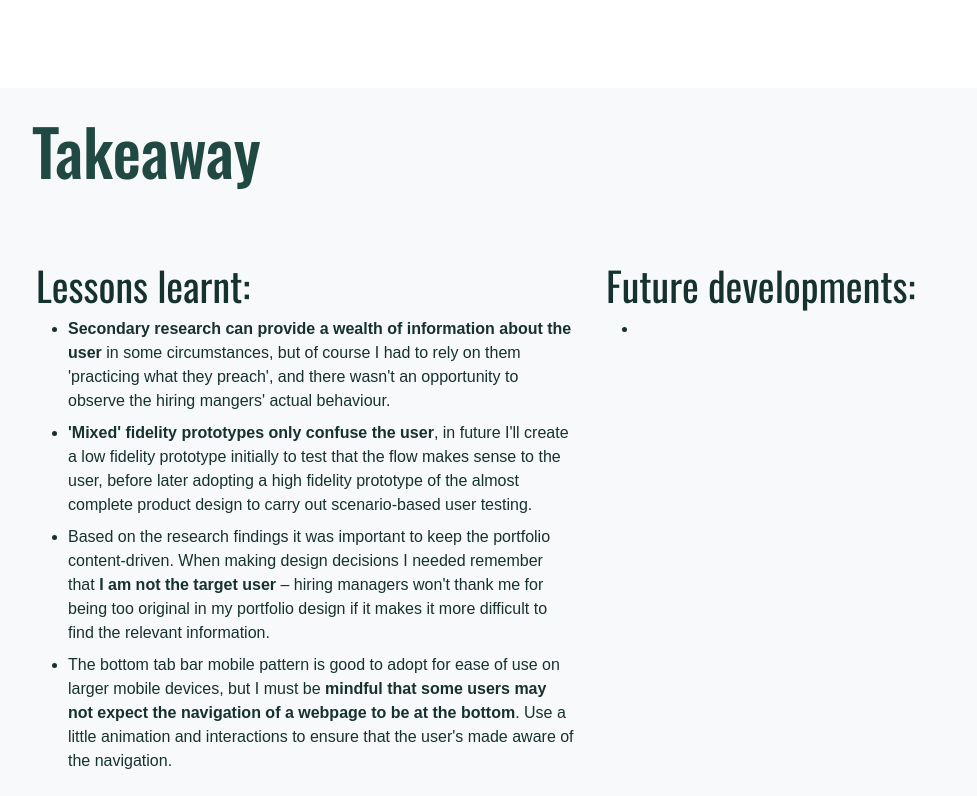
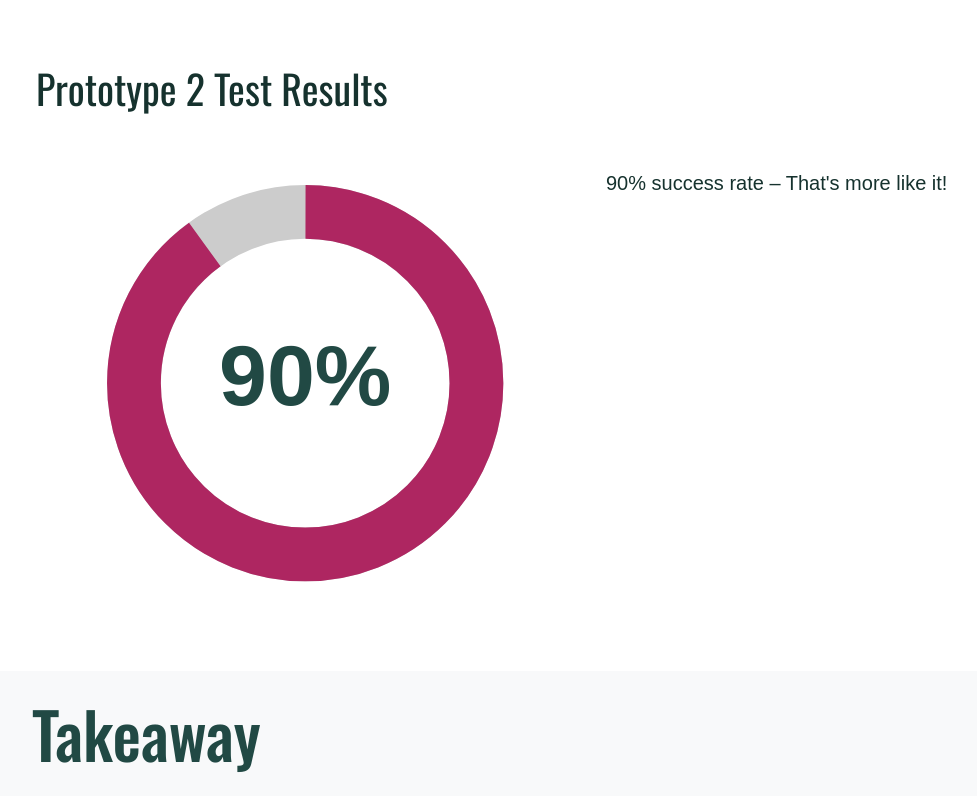
Before and after one commit to HuwTJones/bootstrap-5-sass, a website: page case-study-portfolio-1.html in a window 1280 px wide. Shown: the part 8190-8986 px from the top of the page, without its empty margins (50-1027 px from the left). Drawn offline with nearby package versions, Linux system fonts and the light colour scheme.

Commit message:
Added second donut chart

```diff
--- a/case-study-portfolio-1.html
+++ b/case-study-portfolio-1.html
@@ -885,7 +885,7 @@
                   stroke-width="5"
                 ></circle>
                 <circle
-                  class="donut-segment"
+                  class="donut-segment donut-segment-1"
                   cx="20"
                   cy="20"
                   r="15.91549430918954"
@@ -908,6 +908,50 @@
             <p class="lead">
               62.5% success rate &ndash; clearly room for improvement!
             </p>
+          </div>
+          <div class="col-12 px-3 my-4">
+            <h3>Prototype 2 Test Results</h3>
+          </div>
+          <div class="col-lg-6 px-3 my-4">
+            <div class="donut-chart">
+              <svg width="100%" height="100%" viewBox="0 0 40 40" class="donut">
+                <circle
+                  class="donut-hole"
+                  cx="20"
+                  cy="20"
+                  r="15.91549430918954"
+                  fill="#fff"
+                ></circle>
+                <circle
+                  class="donut-ring"
+                  cx="20"
+                  cy="20"
+                  r="15.91549430918954"
+                  fill="transparent"
+                  stroke-width="5"
+                ></circle>
+                <circle
+                  class="donut-segment donut-segment-2"
+                  cx="20"
+                  cy="20"
+                  r="15.91549430918954"
+                  fill="transparent"
+                  stroke-width="5"
+                  stroke-dasharray="90 10"
+                  stroke-dashoffset="25"
+                ></circle>
+                <g class="donut-text">
+                  <text y="50%" transform="translate(0, 2)">
+                    <tspan x="50%" text-anchor="middle" class="donut-percent">
+                      90%
+                    </tspan>
+                  </text>
+                </g>
+              </svg>
+            </div>
+          </div>
+          <div class="col-lg-6 px-3 my-4 mx-auto">
+            <p class="lead">90% success rate &ndash; That's more like it!</p>
           </div>
         </div>
       </div>
--- a/scss/components/_donut-chart.scss
+++ b/scss/components/_donut-chart.scss
@@ -13,13 +13,20 @@
     .donut-segment{
         transform-origin:center;
         stroke:$secondary;
-        animation: donut-segment 2s;
     }
 
-        .donut-text {
-            font-family: Arial, Helvetica, sans-serif;
-            fill: $primary;
-        }
+    .donut-segment-1{
+        animation: donut-segment-1 2s;
+    }
+
+    .donut-segment-2 {
+        animation: donut-segment-2 2s;
+    }
+
+    .donut-text {
+        font-family: Arial, Helvetica, sans-serif;
+        fill: $primary;
+    }
 
     .donut-label {
             font-size: 0.5rem;
@@ -48,7 +55,7 @@
         }
 }
 
-@keyframes donut-segment {
+@keyframes donut-segment-1 {
     0% {
         stroke-dasharray: 0, 100;
     }
@@ -57,3 +64,13 @@
         stroke-dasharray: 62.5, 37.5;
     }
 }
+
+@keyframes donut-segment-2 {
+    0% {
+        stroke-dasharray: 0, 100;
+    }
+
+    100% {
+        stroke-dasharray: 90, 10;
+    }
+}
```
Also changed, not shown: assets/css/style.css, 1 other file.
